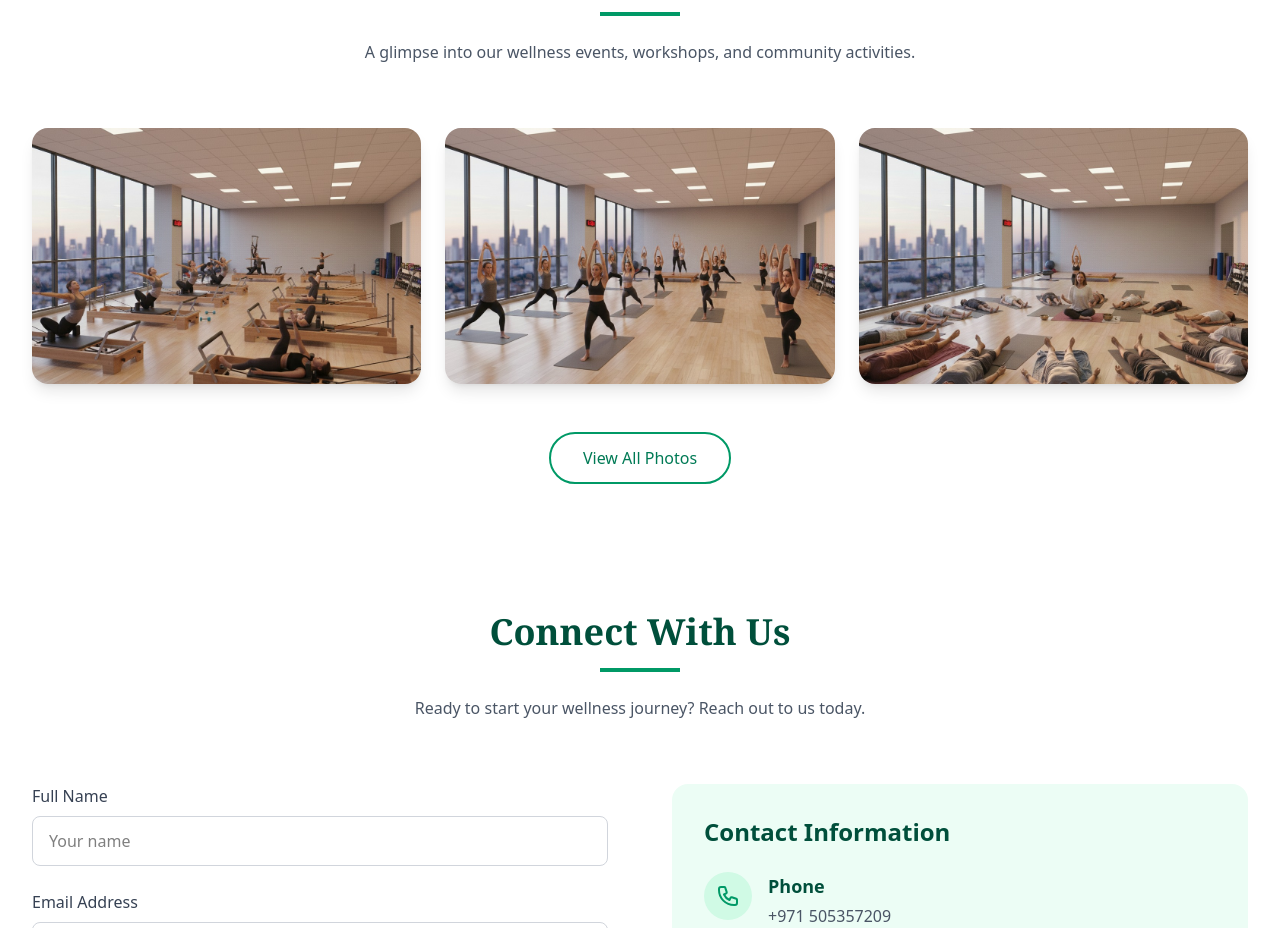
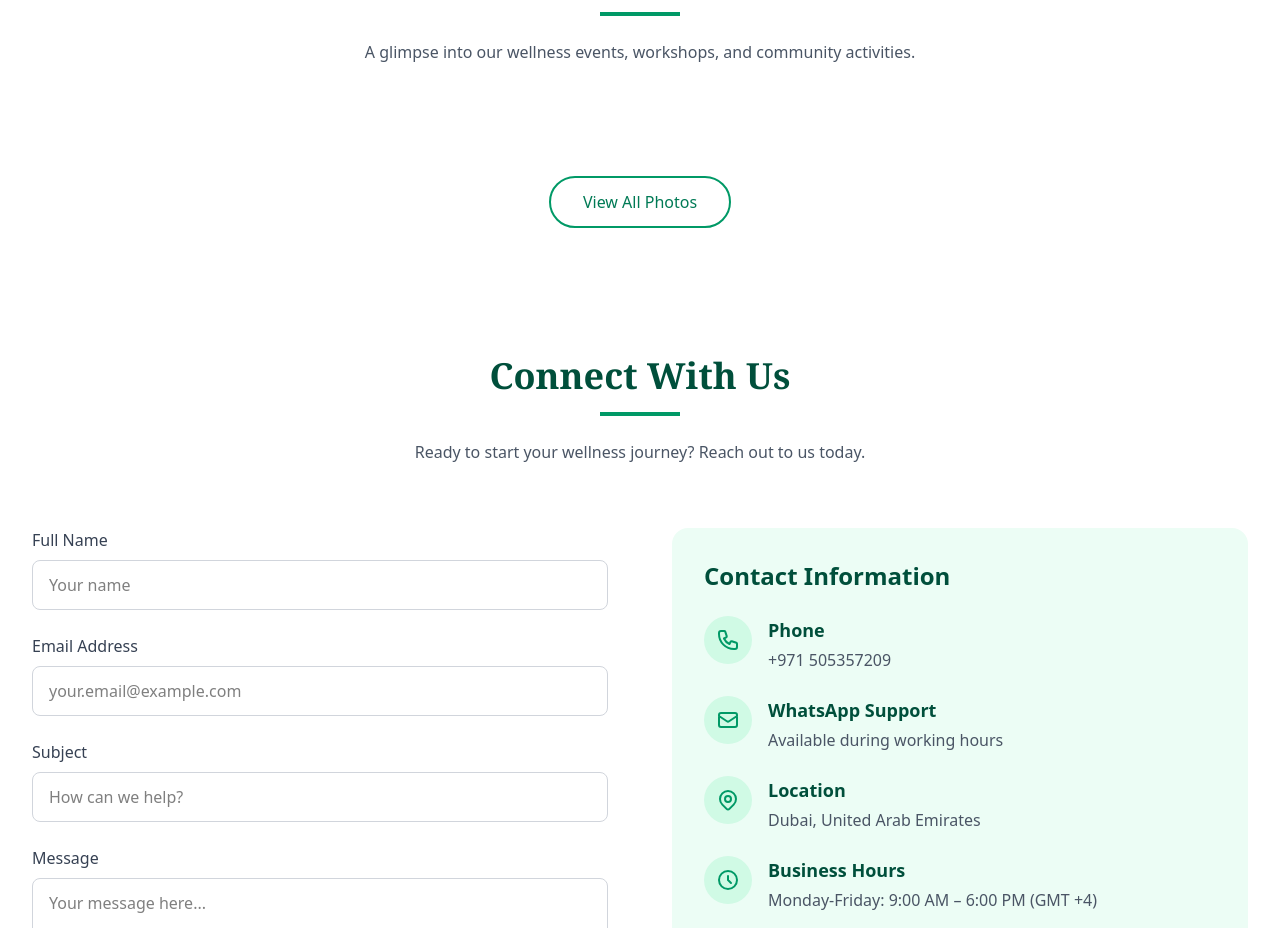
Before and after one commit to AmanMishra0987/nutri, a React (Vite) app: page / in a window 1280 px wide. Shown: the part 3389-4317 px from the top of the page. Built offline with nearby package versions, Linux system fonts and the light colour scheme.

Commit message:
Remove unused images from gallery
Removed unused gallery images from the constants.

```diff
--- a/src/constants/images.js
+++ b/src/constants/images.js
@@ -10,9 +10,7 @@ export const IMAGES = {
 
   // Gallery images - Nutrition, healthy eating, and weight loss related
  gallery: [
-    "/nutri1.jpeg",
-    "/nutri2.jpeg",
-    "/nutri3.jpeg"
+
   ],
 
   // Testimonial images
```
